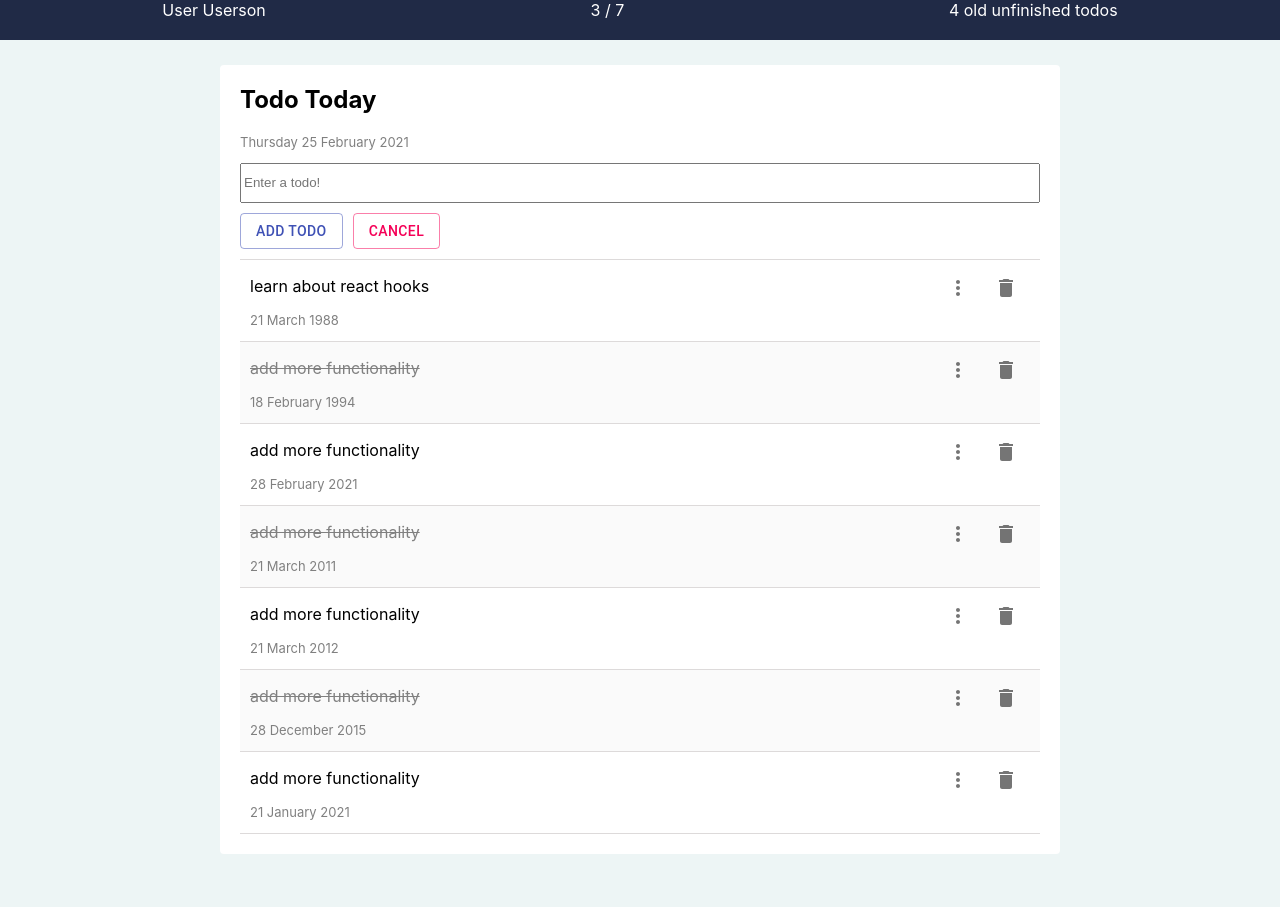
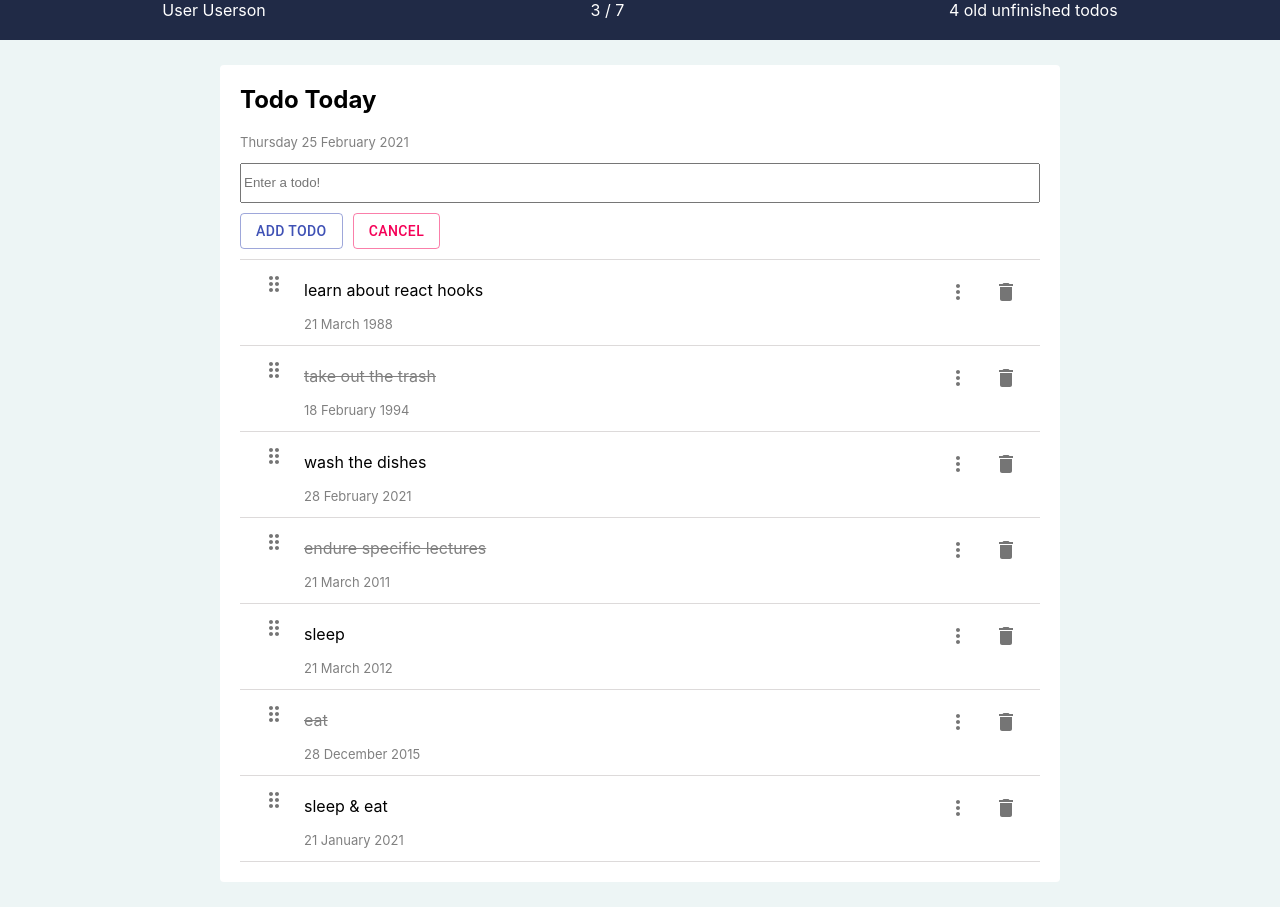
Before and after one commit to larsdjursner/todo-typescript, a React (Create React App) app: page / in a window 1280 px wide. Before the commit the page ends 879 px from the top, so only its background shows below. Built offline with nearby package versions, Linux system fonts and the light colour scheme.

Commit message:
finished drag n drop, fixed bug with first element

```diff
--- a/package.json
+++ b/package.json
@@ -11,8 +11,10 @@
     "@types/jest": "^26.0.20",
     "@types/node": "^12.20.1",
     "@types/react": "^17.0.2",
+    "@types/react-beautiful-dnd": "^13.0.0",
     "@types/react-dom": "^17.0.1",
     "react": "^17.0.1",
+    "react-beautiful-dnd": "^13.0.0",
     "react-dom": "^17.0.1",
     "react-scripts": "4.0.2",
     "typescript": "^4.1.5",
--- a/src/App.css
+++ b/src/App.css
@@ -43,6 +43,10 @@ li.todo {
 	border-bottom: 1px solid rgb(221, 218, 218);
 }
 
+.todo-draghandle {
+	color:gray;
+}
+
 .todo-content-parent {
 	width: 80%;
 }
@@ -62,13 +66,13 @@ p.todo-content {
 	font-size: small;
 }
 
-li:nth-child(odd) {
+/* li:nth-child(odd) {
 	background: rgb(250, 250, 250);
-}
+} */
 
-li:hover {
+/* li:hover {
 	background-color: rgb(222, 234, 243);
-}
+} */
 
 
 
--- a/src/TodoContext.tsx
+++ b/src/TodoContext.tsx
@@ -7,12 +7,12 @@ import React, {
 
 const initialValues = [
 	{ id: 1, content: "learn about react hooks", completed: false, date: new Date('1988-03-21'), },
-	{ id: 2, content: "add more functionality", completed: true, date: new Date('1994-02-18') },
-	{ id: 3, content: "add more functionality", completed: false, date: new Date('2021-02-28') },
-	{ id: 4, content: "add more functionality", completed: true, date: new Date('2011-03-21') },
-	{ id: 5, content: "add more functionality", completed: false, date: new Date('2012-03-21') },
-	{ id: 6, content: "add more functionality", completed: true, date: new Date('2015-12-28')},
-	{ id: 7, content: "add more functionality", completed: false, date: new Date('2021-01-21')},
+	{ id: 2, content: "take out the trash", completed: true, date: new Date('1994-02-18') },
+	{ id: 3, content: "wash the dishes", completed: false, date: new Date('2021-02-28') },
+	{ id: 4, content: "endure specific lectures", completed: true, date: new Date('2011-03-21') },
+	{ id: 5, content: "sleep", completed: false, date: new Date('2012-03-21') },
+	{ id: 6, content: "eat", completed: true, date: new Date('2015-12-28')},
+	{ id: 7, content: "sleep & eat", completed: false, date: new Date('2021-01-21')},
 ]
 
 
--- a/src/components/Todo.tsx
+++ b/src/components/Todo.tsx
@@ -1,16 +1,19 @@
 import IconButton from "@material-ui/core/IconButton";
 import DeleteIcon from "@material-ui/icons/Delete";
 import MoreVertIcon from "@material-ui/icons/MoreVert";
+import DragIndicatorIcon from '@material-ui/icons/DragIndicator';
 
 import React from "react";
 import { useModal } from "../hooks/useModal";
 import { ITodo } from "../TodoContext";
 import { getDate, getFullDate } from "../utils/dateFunctions";
 import { Modal } from "./Modal";
+import { DraggableProvidedDragHandleProps } from "react-beautiful-dnd";
 
 interface ITodoFunctions extends ITodo {
-	deleteTodo(id: number) : void;
+	deleteTodo(id: number): void;
 	completeTodo(id: number): void;
+	dragHandle: DraggableProvidedDragHandleProps | undefined;
 }
 
 export const Todo: React.FC<ITodoFunctions> = ({
@@ -20,11 +23,15 @@ export const Todo: React.FC<ITodoFunctions> = ({
 	date,
 	deleteTodo,
 	completeTodo,
+	dragHandle
 }) => {
 	const { isShown, toggle } = useModal();
 
 	return (
 		<li className="todo">
+			<IconButton className="todo-draghandle" {...dragHandle} >
+				<DragIndicatorIcon />
+			</IconButton>
 			<div className="todo-content-parent">
 				<p
 					className="todo-content"
--- a/src/components/TodoList.tsx
+++ b/src/components/TodoList.tsx
@@ -3,7 +3,9 @@ import { TodoForm } from "./TodoForm";
 import { TodoContext } from '../TodoContext'
 import "../App.css";
 import { Todo } from "./Todo";
-
+import { DragDropContext, Droppable, Draggable, DropResult } from "react-beautiful-dnd";
+import IconButton from "@material-ui/core/IconButton";
+import DragIndicatorIcon from '@material-ui/icons/DragIndicator';
 
 
 const TodoList: React.FC = () => {
@@ -11,7 +13,7 @@ const TodoList: React.FC = () => {
 	const [todos, setTodos] = useContext(TodoContext);
 
 	const createTodo = (id: number, content: string) => {
-		const newTodo = { id, content, completed: false, date: new Date(Date.now())};
+		const newTodo = { id, content, completed: false, date: new Date(Date.now()) };
 		const newTodos = [...todos, newTodo];
 		setTodos(newTodos);
 	};
@@ -30,16 +32,47 @@ const TodoList: React.FC = () => {
 
 		newTodos[index].completed = !newTodos[index].completed;
 		setTodos(newTodos);
-
 	};
 
+	const rearrangeTodo = (param: DropResult) => {
+		const destIndex = param.destination?.index;
+		const srcIndex = param.source.index;
+
+		const moved = todos[srcIndex];
+		const remaining = todos.filter((t) => t.id !== moved.id)
+
+		const reorderedItems = [
+			...remaining.slice(0, destIndex),
+			moved,
+			...remaining.slice(destIndex)
+		];
+
+		setTodos(reorderedItems);
+	}
 
 	return (
 		<div className="parent-todo">
 			<div className="child-todo">
+				<DragDropContext onDragEnd={(param) => {
+						rearrangeTodo(param)
+					}}>
 					<div className="todolist">
 						<TodoForm createTodo={createTodo} />
-					{todos.map((todo) => (
+						<Droppable droppableId="droppable-1">
+							{(provided, _) => (
+								<div ref={provided.innerRef} {...provided.droppableProps}>
+									{todos.map((todo, i) => (
+										<Draggable key={todo.id} draggableId={'draggable-' + todo.id} index={i}>
+											{(provided, snapshot) => (
+												<div
+													ref={provided.innerRef}
+													{...provided.draggableProps}
+													style={{
+														...provided.draggableProps.style,
+														boxShadow: snapshot.isDragging ? '0 0 0.3rem #666' : 'none'
+													}}
+												>
+
 													<Todo
 														key={todo.id}
 														id={todo.id}
@@ -48,9 +81,20 @@ const TodoList: React.FC = () => {
 														date={todo.date}
 														completeTodo={completeTodo}
 														deleteTodo={deleteTodo}
+														dragHandle={provided.dragHandleProps}
 													/>
+												</div>
+
+											)}
+										</Draggable>
 									))}
+									{provided.placeholder}
 								</div>
+							)}
+						</Droppable>
+
+					</div>
+				</DragDropContext>
 			</div>
 		</div>
 	);
```
Also changed, not shown: 1 other file (tests, documents, lock files or other folders). Lines whose indentation alone changed are shown as unchanged.
